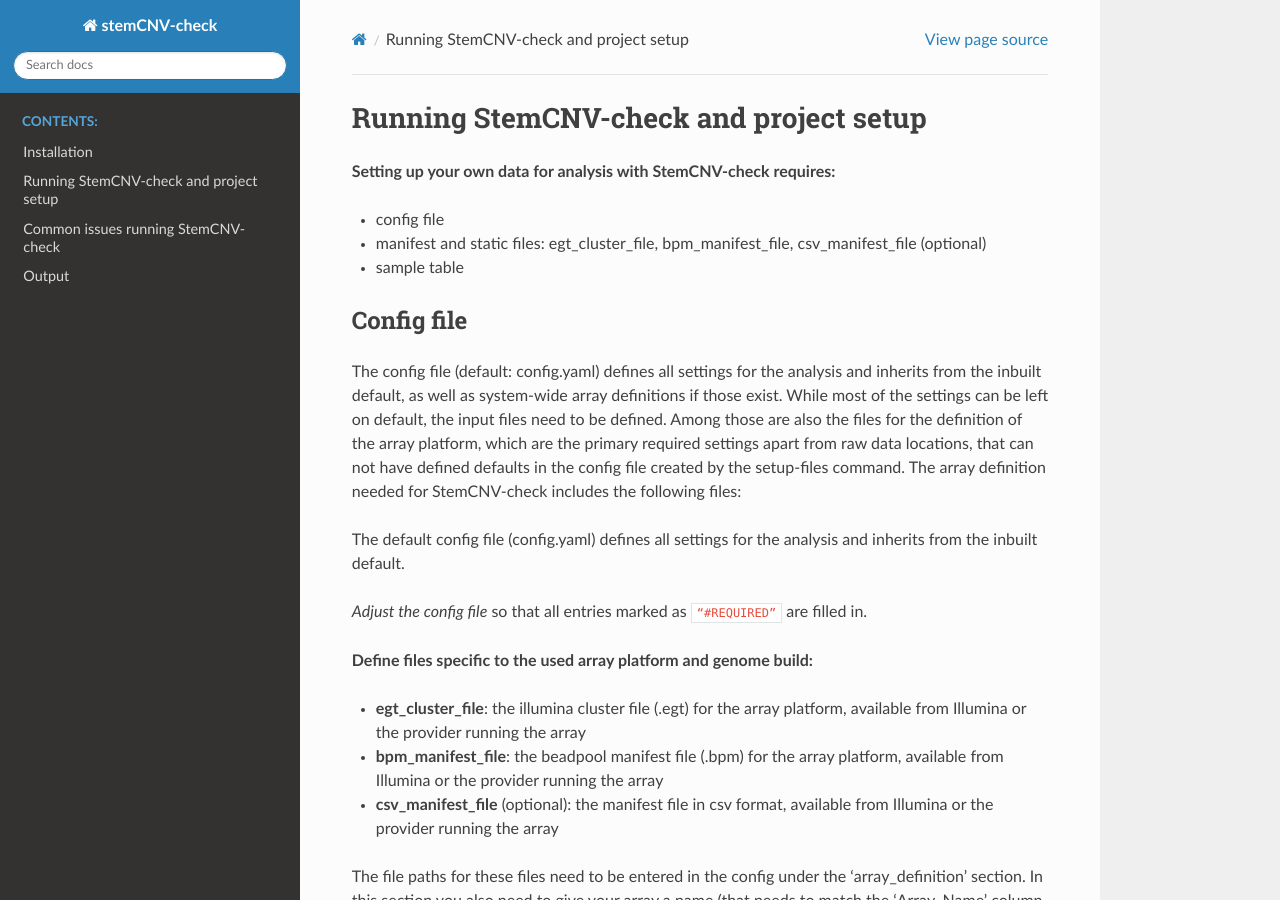
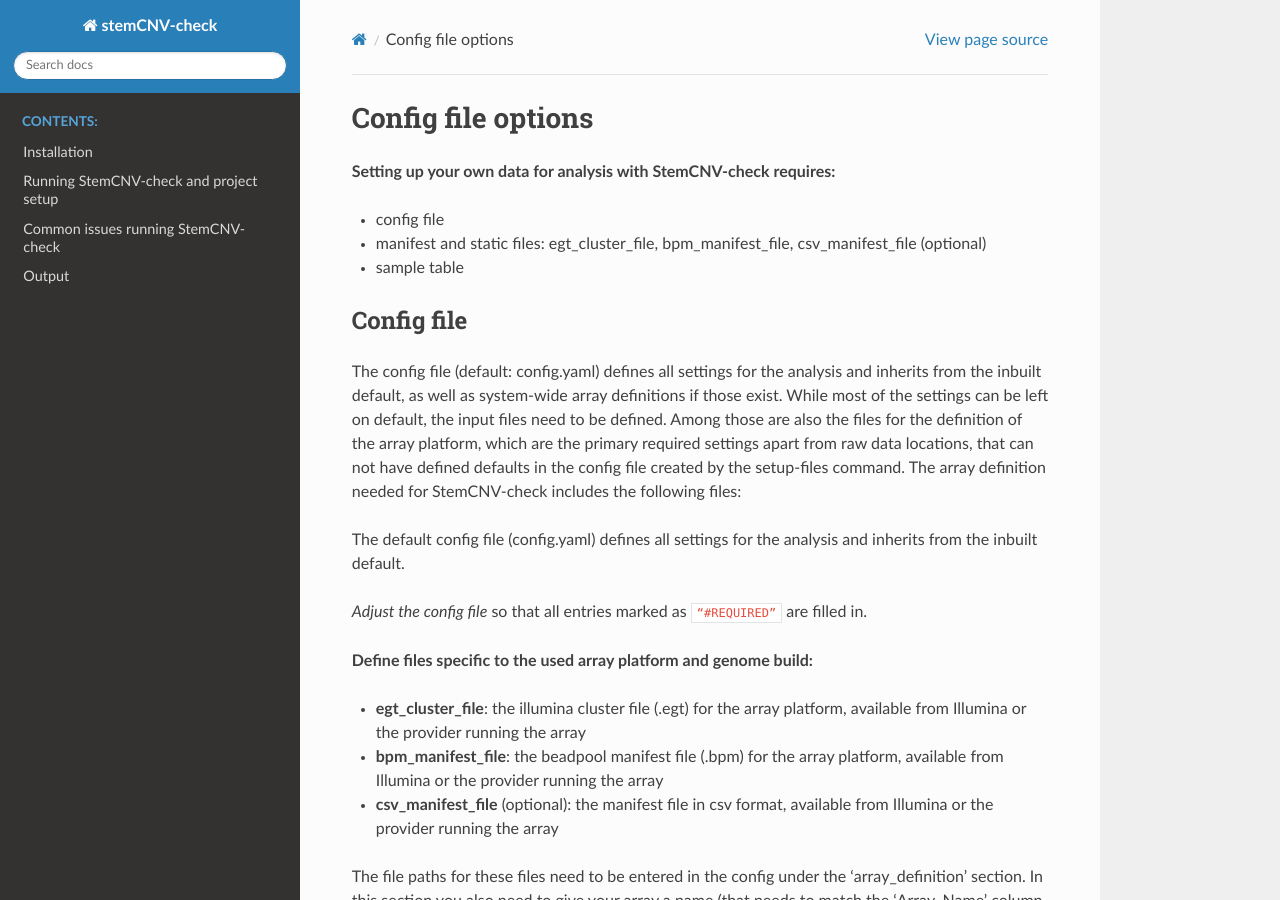
Before and after one commit to icalledmyselfmoon/stemCNV_check_Read_the_docs, a Sphinx documentation site: the page built from source/config_parameters.rst, in a window 1280 px wide and 900 px high. Built offline with Sphinx 7.4.7 and the Read the Docs theme 3.1.0, drawn with Linux system fonts in a browser that asks for light colours; pages that are not in the unit, such as notebooks, are missing from menus.

Commit message:
Update config_parameters.rst

```diff
--- a/source/config_parameters.rst
+++ b/source/config_parameters.rst
@@ -1,4 +1,4 @@
-Running StemCNV-check and project setup
+Config file options
 ============
 
 
```
